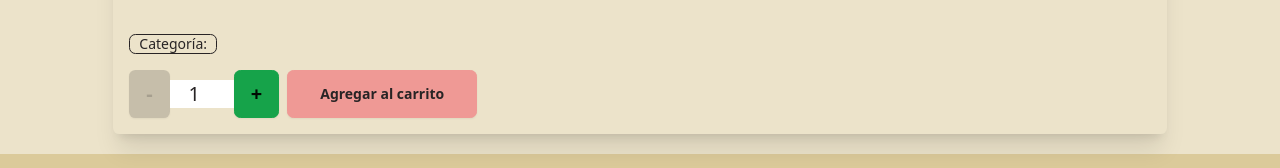
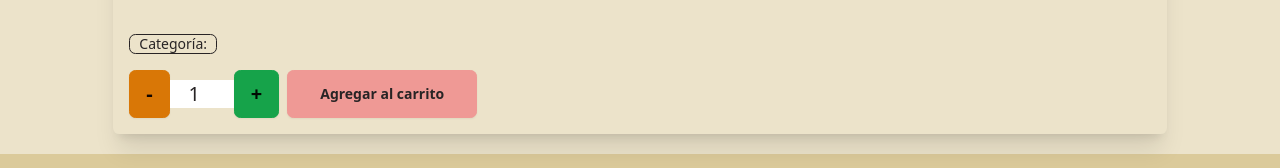
Before and after one commit to jusslagg/InventarioDietetica, a React (Vite) app: page /ProductDetail/1 in a window 1280 px wide. Shown: the part 444-612 px from the top of the page. Built offline with nearby package versions, Linux system fonts and the light colour scheme; no server answers; the database is empty.

Commit message:
ajuste contador

```diff
--- a/src/components/common/counter/Counter.jsx
+++ b/src/components/common/counter/Counter.jsx
@@ -1,11 +1,14 @@
 const Counter = ({
   contador,
+  inputValue,
   sumar,
   restar,
   addOn,
   disabledSumar,
   disabledRestar,
   handleChangeCantidad,
+  handleBlur,
+  stock,
 }) => {
   return (
     <div className="flex flex-row items-center">
@@ -19,10 +22,14 @@ const Counter = ({
 
       <input
         type="number"
-        value={contador}
+        value={inputValue} // usamos inputValue, no contador directo
         onChange={(e) => handleChangeCantidad(e.target.value)}
+        onBlur={handleBlur}
         className="text-xl text-center px-3 w-16"
-        min="1"
+        min={0}
+        max={stock}
+        inputMode="numeric"
+        onWheel={(e) => e.currentTarget.blur()}
       />
 
       <button
--- a/src/components/common/counter/CounterContainer.jsx
+++ b/src/components/common/counter/CounterContainer.jsx
@@ -3,48 +3,68 @@ import Counter from "./Counter";
 
 const CounterContainer = ({ addOn, stock, totalAdded }) => {
   const [contador, setContador] = useState(totalAdded);
+  const [inputValue, setInputValue] = useState(String(totalAdded));
+
   const [disabledSumar, setDisabledSumar] = useState(false);
-  const [disabledRestar, setDisabledRestar] = useState(true);
+  const [disabledRestar, setDisabledRestar] = useState(false);
+
+  const clamp = (num) => Math.max(0, Math.min(num, stock));
 
   const sumar = () => {
     if (contador < stock) {
       const nextValue = contador + 1;
       setContador(nextValue);
-      setDisabledRestar(false);
+      setInputValue(String(nextValue));
+      setDisabledRestar(nextValue === 0);
       setDisabledSumar(nextValue === stock);
     }
   };
 
   const restar = () => {
-    if (contador > 1) {
+    if (contador > 0) {
       const nextValue = contador - 1;
       setContador(nextValue);
-      setDisabledSumar(false);
-      setDisabledRestar(nextValue === 1);
+      setInputValue(String(nextValue));
+      setDisabledSumar(nextValue === stock);
+      setDisabledRestar(nextValue === 0);
     }
   };
 
+  // cuando el usuario escribe en el input
   const handleChangeCantidad = (value) => {
+    setInputValue(value); // dejamos que escriba libremente (incluso vacío)
+
     const parsed = Number.parseInt(value, 10);
-    if (Number.isNaN(parsed)) {
-      return;
+    if (Number.isNaN(parsed)) return;
+
+    const cantidad = clamp(parsed);
+    setContador(cantidad);
+    setDisabledRestar(cantidad === 0);
+    setDisabledSumar(cantidad === stock);
+  };
+
+  // cuando pierde foco, si está vacío lo dejamos en 0
+  const handleBlur = () => {
+    if (inputValue === "") {
+      setInputValue("0");
+      setContador(0);
+      setDisabledRestar(true);
+      setDisabledSumar(stock === 0);
     }
-
-    const cantidad = Math.max(1, Math.min(parsed, stock));
-    setContador(cantidad);
-    setDisabledRestar(cantidad === 1);
-    setDisabledSumar(cantidad === stock);
   };
 
   return (
     <Counter
       contador={contador}
+      inputValue={inputValue}
       sumar={sumar}
       restar={restar}
       addOn={addOn}
       disabledSumar={disabledSumar}
       disabledRestar={disabledRestar}
       handleChangeCantidad={handleChangeCantidad}
+      handleBlur={handleBlur}
+      stock={stock}
     />
   );
 };
```
